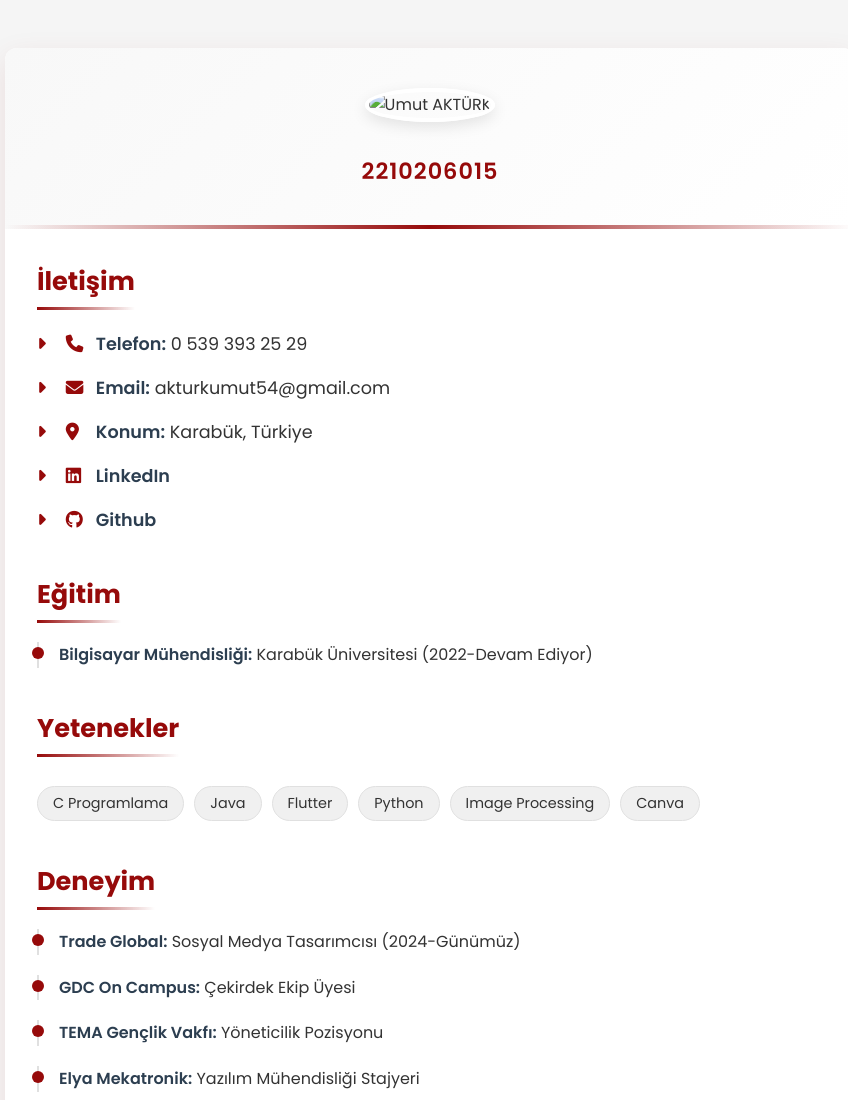
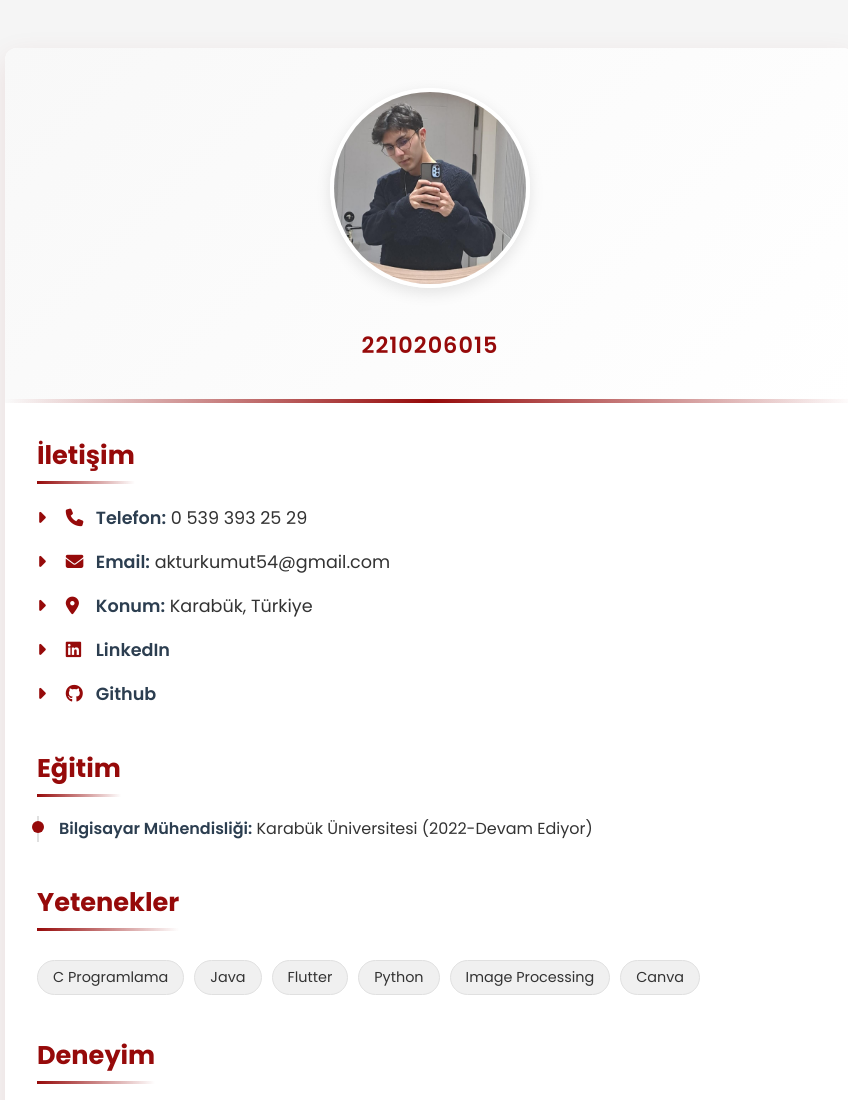
Before and after one commit to umutakturk01/umutakturk01.github.io, a plain HTML site: page index.html in a window 1280 px wide. Shown: the top 1100 px of the page, without its empty margins (210-1058 px from the left). Drawn offline with Linux system fonts and the light colour scheme.

Commit message:
Update index.html

```diff
--- a/index.html
+++ b/index.html
@@ -282,7 +282,7 @@
 <body>
     <div class="container">
         <header>
-            <img src="/api/placeholder/200/200" alt="Umut AKTÜRK">
+            <img src="./img/umut.jpeg" alt="Umut AKTÜRK">
             <p class="student-id">2210206015</p>
         </header>
 
```
